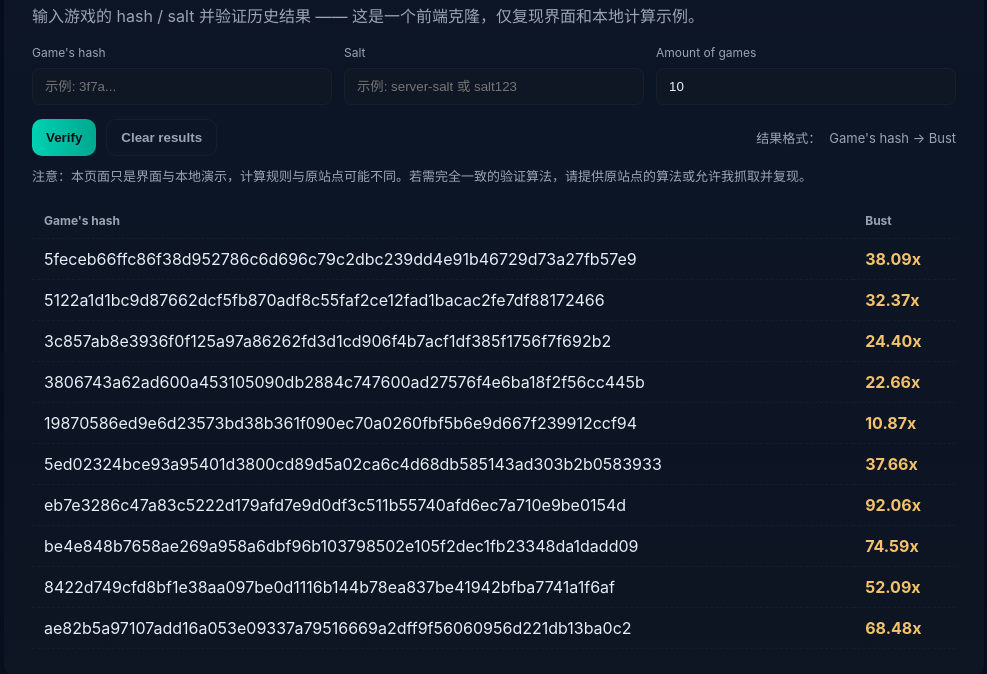
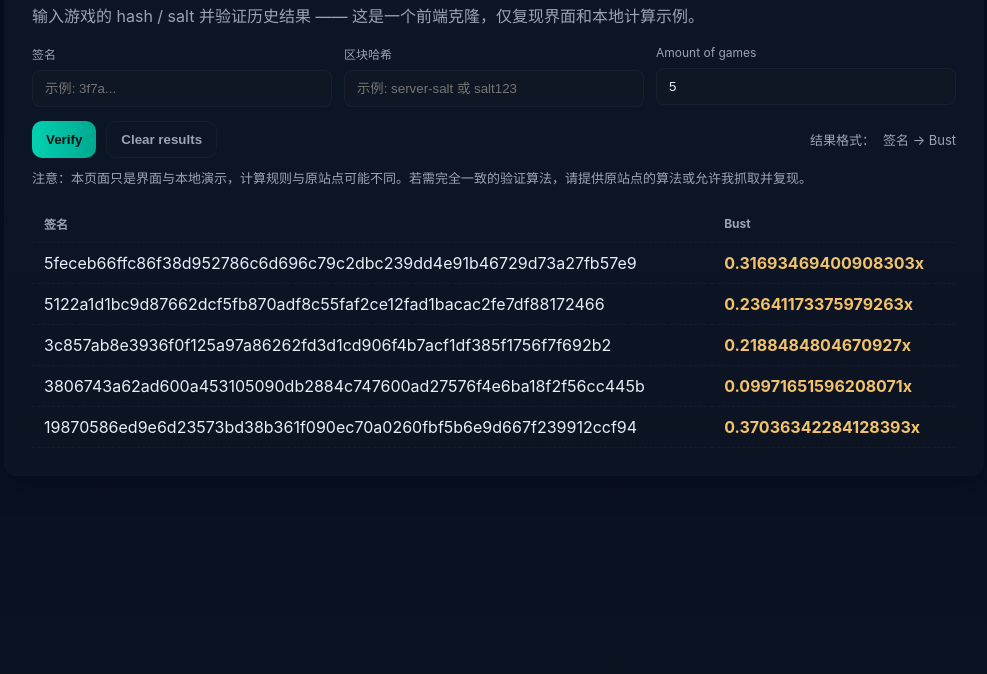
Before and after one commit to zhendeda/shaTest, a plain HTML site: page index.html in a window 1280 px wide. Shown: the part 108-782 px from the top of the page, without its empty margins (146-1133 px from the left). Drawn offline with Linux system fonts and the light colour scheme.

Commit message:
Update index.html

```diff
--- a/index.html
+++ b/index.html
@@ -161,18 +161,18 @@
 
     <div class="form" role="form">
         <div class="field">
-            <label for="gameHash">Game's hash</label>
+            <label for="gameHash">签名</label>
             <input id="gameHash" type="text" value="" placeholder="示例: 3f7a..."/>
         </div>
 
         <div class="field">
-            <label for="salt">Salt</label>
+            <label for="salt">区块哈希</label>
             <input id="salt" type="text" value="" placeholder="示例: server-salt 或 salt123"/>
         </div>
 
         <div class="field">
             <label for="count">Amount of games</label>
-            <input id="count" type="number" value="10" min="1" max="200"/>
+            <input id="count" type="number" value="5" min="1" max="100"/>
         </div>
     </div>
 
@@ -181,7 +181,7 @@
         <button id="clearBtn" class="btn secondary">Clear results</button>
         <div style="margin-left:auto;display:flex;gap:8px;align-items:center">
             <span class="small muted">结果格式：</span>
-            <span class="small">Game's hash → Bust</span>
+            <span class="small">签名 → Bust</span>
         </div>
     </div>
 
@@ -192,7 +192,7 @@
     <table id="resultTable" aria-live="polite">
         <thead>
         <tr>
-            <th>Game's hash</th>
+            <th>签名</th>
             <th>Bust</th>
         </tr>
         </thead>
@@ -212,6 +212,36 @@
         const hash = await crypto.subtle.digest('SHA-256', data);
         return buf2hex(hash);
     }
+    // 这是一个异步函数
+    async function hashData(data) {
+        // 将字符串编码为Uint8Array
+        const encoder = new TextEncoder();
+        const dataBuffer = encoder.encode(data);
+
+        // 使用Web Crypto API计算哈希
+        const hashBuffer = await crypto.subtle.digest('SHA-256', dataBuffer);
+
+        // 将结果转换为十六进制字符串
+        const hashArray = Array.from(new Uint8Array(hashBuffer));
+        const hashHex = hashArray.map(b => b.toString(16).padStart(2, '0')).join('');
+        return hashHex;
+    }
+    async function hashDataNormalized(data) {
+        let encoder = new TextEncoder();
+        let dataBuffer = encoder.encode(data);
+        let hashBuffer = await crypto.subtle.digest('SHA-256', dataBuffer);
+        let hashArray = Array.from(new Uint8Array(hashBuffer));
+
+        // 将哈希视作一个大整数并转为 [0,1) 的浮点数
+        let value = 0n;
+        for (const byte of hashArray) {
+            value = (value << 8n) + BigInt(byte);
+        }
+        let max = (1n << BigInt(hashArray.length * 8)) - 1n;
+        let normalized = Number(value) / Number(max);
+
+        return normalized; // 介于0~1之间的数
+    }
 
     // simple deterministic bust conversion: take first 13 hex chars -> int -> map to [1.00, 100.00]
     function hexToBust(hex) {
@@ -224,6 +254,11 @@
         const mult = 1 + ratio * 99; // from 1.00 to 100.00
         return Math.max(1, Math.floor(mult * 100) / 100).toFixed(2);
     }
+    //随机数=guiyi(sha25(签名+区块hash))
+    // function randomValue(hex){
+    //     sha256Hex(hex)
+    //    return
+    // }
 
     const gameHashEl = document.getElementById('gameHash');
     const saltEl = document.getElementById('salt');
@@ -239,20 +274,22 @@
         // 1. 解析当前 URL 的查询参数
         const params = new URLSearchParams(window.location.search);
         // 2. 把参数显示出来
-        let result = '';
-        for (const [key, value] of params.entries()) {
-            result += `${key} = ${value}<br>`;
-        }
+        // let result = '';
+        // for (const [key, value] of params.entries()) {
+        //     result += `${key} = ${value}<br>`;
+        // }
 
         // 3. 输出到页面
         // document.getElementById('output').innerHTML = result || '没有参数';
-        let count = parseInt(countEl.value, 10) || 10;
+        let count = parseInt(countEl.value, 5) || 5;
         const aa = params.get("aa");
+        // gameHashEl.value = aa
         const bb = params.get("bb");
+        // saltEl.value = bb
         var h = aa + bb
         for (let i = 0; i < count; i++) {
-            h = await sha256Hex(h);
-            const bust = hexToBust(h);
+            h = await hashData(h);
+            const bust = await hashDataNormalized(h);
             const tr = document.createElement('tr');
             const td1 = document.createElement('td');
             td1.textContent = h;
@@ -271,7 +308,7 @@
         const gh = gameHashEl.value.trim();
         console.log("输入框： " + !gh)
         const salt = saltEl.value.trim();
-        let count = parseInt(countEl.value, 10) || 10;
+        let count = parseInt(countEl.value, 5) || 5;
         if (!gh) {
             alert('请输入 Game\'s hash');
             return
@@ -287,7 +324,7 @@
         // for (let i = 0; i < count; i++) {
         //     const input = `${gh}:${salt}:${i}`;
         //     console.log("输入",input,gh,salt,i)
-        //     const h = await sha256Hex(input);
+        //     const h = await hashData(input);
         //     const bust = hexToBust(h);
         //     const tr = document.createElement('tr');
         //     const td1 = document.createElement('td');
@@ -301,8 +338,8 @@
         // }
         var h = gh + salt
         for (let i = 0; i < count; i++) {
-            h = await sha256Hex(h);
-            const bust = hexToBust(h);
+            h = await hashData(h);
+            const bust = await hashDataNormalized(h);
             const tr = document.createElement('tr');
             const td1 = document.createElement('td');
             td1.textContent = h;
```
